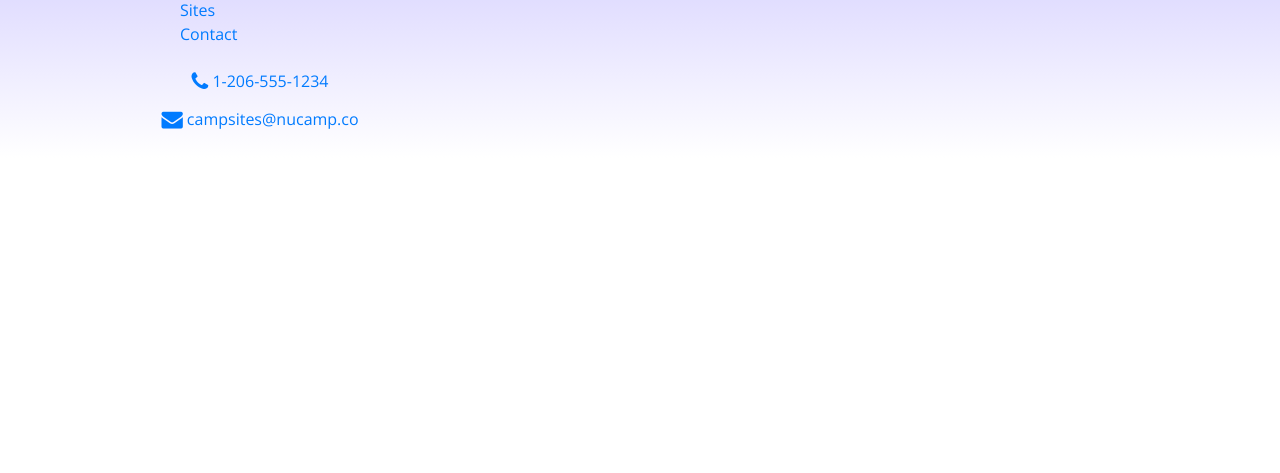
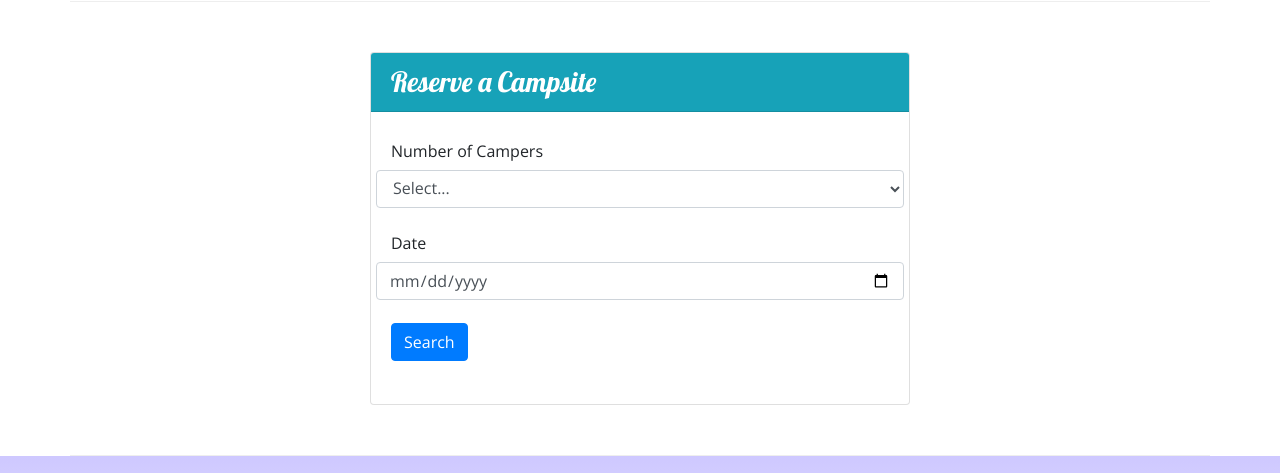
Before and after one commit to JT-817/nucampsite_bootstrap_start-main, a website: page index.html in a window 1280 px wide. Shown: the part 1151-1624 px from the top of the page. Before the commit the page ends 1309 px from the top, so only its background shows below. Drawn offline with nearby package versions, Linux system fonts and the light colour scheme.

Commit message:
Week 2 Assignment

```diff
--- a/index.html
+++ b/index.html
@@ -39,6 +39,9 @@
           <div class="col">
             <h1>NuCamp</h1>
             <h2>a better way to camp</h2>
+          </div>
+          <div class="col col-md-4 col-xl-2">
+            <a class="btn btn-lg bg-info text-white mt-4" href="#reserveForm">Reserve Campsite</a>
           </div>
         </div>
       </div>
@@ -111,11 +114,16 @@
           <h2>Featured Campsites</h2>
         </div>
         <div class="col">
+          <div class="media">
+            <div class="media-body">
           <h3>React Lake Campground</h3>
           <p class="d-none d-sm-block">
             Nestled in the foothills of the Chrome Mountains, this campground on
             the shores of the pristine React Lake is a favorite for fly fishers.
           </p>
+          </div>
+          <img class="img-thumbnail d-flex ml-3" src="img/react-lake-thumb.jpg" alt="React Lake thumbnail">
+        </div>
         </div>
       </div>
 
@@ -133,6 +141,38 @@
             can't beat.
           </p>
           </div>
+          </div>
+        </div>
+      </div>
+      <div class="row row-content">
+        <div class="col-sm-6 mx-auto">
+          <div class="card">
+            <h3 class="card-header bg-info text-white">Reserve a Campsite</h3>
+            <div class="card-body">
+              <form id="reserveForm">
+                <div class="row form-group">
+                  <label class="col-sm-6 col-form-label">Number of Campers</label>
+                  <select class="form-control" name="numCampers" id="numCampers">
+                    <option>Select...</option>
+                    <option value="1">1</option>
+                    <option value="2">2</option>
+                    <option value="3">3</option>
+                    <option value="4">4</option>
+                    <option value="5">5</option>
+                    <option value="6">6</option>
+                  </select>
+                </div>
+                <div class="row form-group">
+                  <label class="col-sm-6 col-form-label" for="date">Date</label>
+                  <input class="form-control"type="date" name="date" id="date" placeholder="09/24/22">
+                </div>
+                <div class="row form-group">
+                  <div class="col col-form-label">
+                    <button class="btn btn-primary" type="submit">Search</button>
+                  </div>
+                </div>
+              </form>
+            </div>
           </div>
         </div>
       </div>
```
